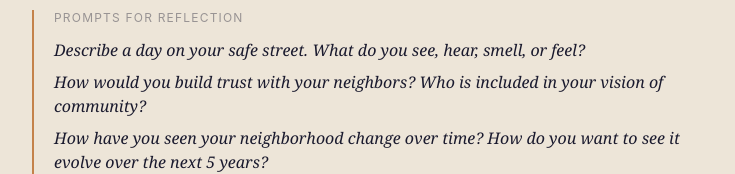
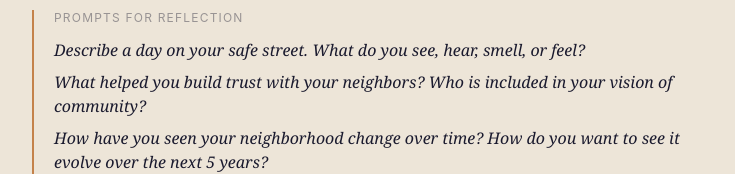
Before and after one commit to nidhisinha101/street-futures, a React (Vite) app: page /submit in a window 1280 px wide. Shown: the part 362-536 px from the top of the page, without its empty margins (272-1007 px from the left). Built offline with nearby package versions, Linux system fonts and the light colour scheme; no server answers.

Commit message:
Update reflection prompt for building trust

```diff
--- a/src/components/SubmitPage.tsx
+++ b/src/components/SubmitPage.tsx
@@ -65,7 +65,7 @@ export function SubmitPage() {
             <p className="font-sans text-xs tracking-widest uppercase mb-3" style={{ color: "var(--foreground)", opacity: 0.4 }}>Prompts for Reflection</p>
             <ul className="font-serif italic text-foreground/55 space-y-2 text-md list-none">
               <li>Describe a day on your safe street. What do you see, hear, smell, or feel? </li>
-              <li>How would you build trust with your neighbors? Who is included in your vision of community?</li>
+              <li>What helped you build trust with your neighbors? Who is included in your vision of community?</li>
               <li>How have you seen your neighborhood change over time? How do you want to see it evolve over the next 5 years?</li>
               <li>What technology could you imagine making your city a more fun place to live, a safer place to be? What technology would not exist in this vision?</li>
             </ul>
```
